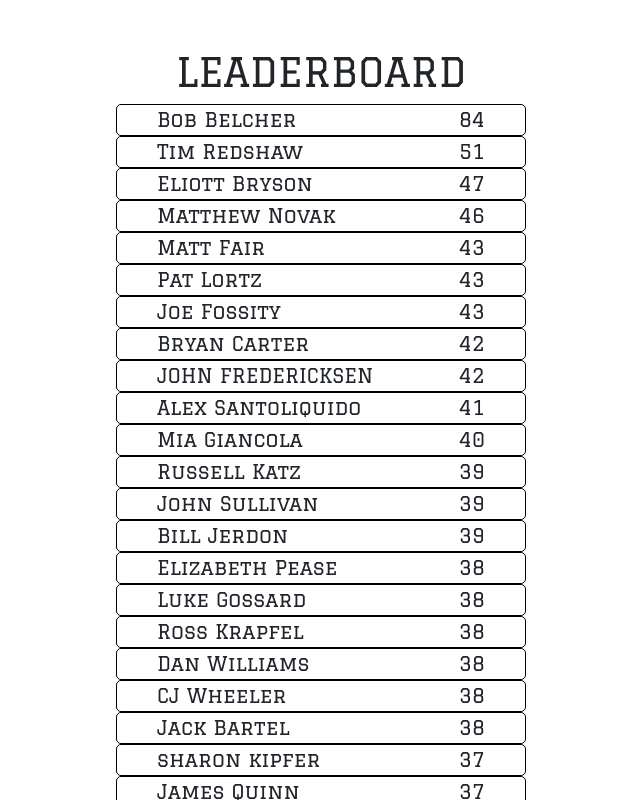
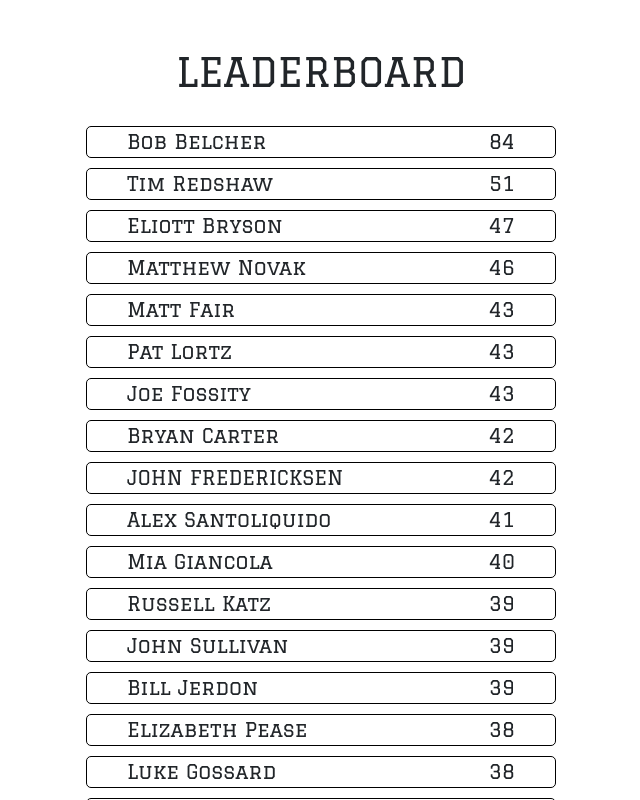
Before and after one commit to drycode/leaderboard, a React (Create React App) app: page / in a window 1280 px wide. Shown: the top 800 px of the page, without its empty margins (319-959 px from the left). Built offline with nearby package versions, Linux system fonts and the light colour scheme.

Commit message:
Styled frontend, added spacing

```diff
--- a/src/App.css
+++ b/src/App.css
@@ -2,6 +2,10 @@
 
 body {
 	text-align: center;
+}
+
+h1 {
+	margin-bottom: 0.75em;
 }
 
 #main-container {
--- a/src/ScoreCard.css
+++ b/src/ScoreCard.css
@@ -1,10 +1,12 @@
 .score-card {
 	border: 1px solid black;
 	border-radius: 5px;
+	margin-bottom: 0.5em;
 }
 
 .sc-name {
 	margin-left: 2em;
+	margin-right: 3em;
 }
 
 .sc-score {
@@ -15,33 +17,3 @@
 	font-family: 'Graduate', Arial, Helvetica, sans-serif;
 	font-size: 20px;
 }
-
-/* @media (min-width: 576px) {
-	.score-card {
-		width: 50%;
-	}
-}
-
-@media (min-width: 768px) {
-	.score-card {
-		width: 50%;
-	}
-}
-
-@media (min-width: 992px) {
-	.score-card {
-		width: 50%;
-	}
-}
-
-@media (min-width: 1200px) {
-	.score-card {
-		width: 50%;
-	}
-}
-
-@media (min-width: 1400px) {
-	.score-card {
-		width: 50%;
-	}
-} */
```
